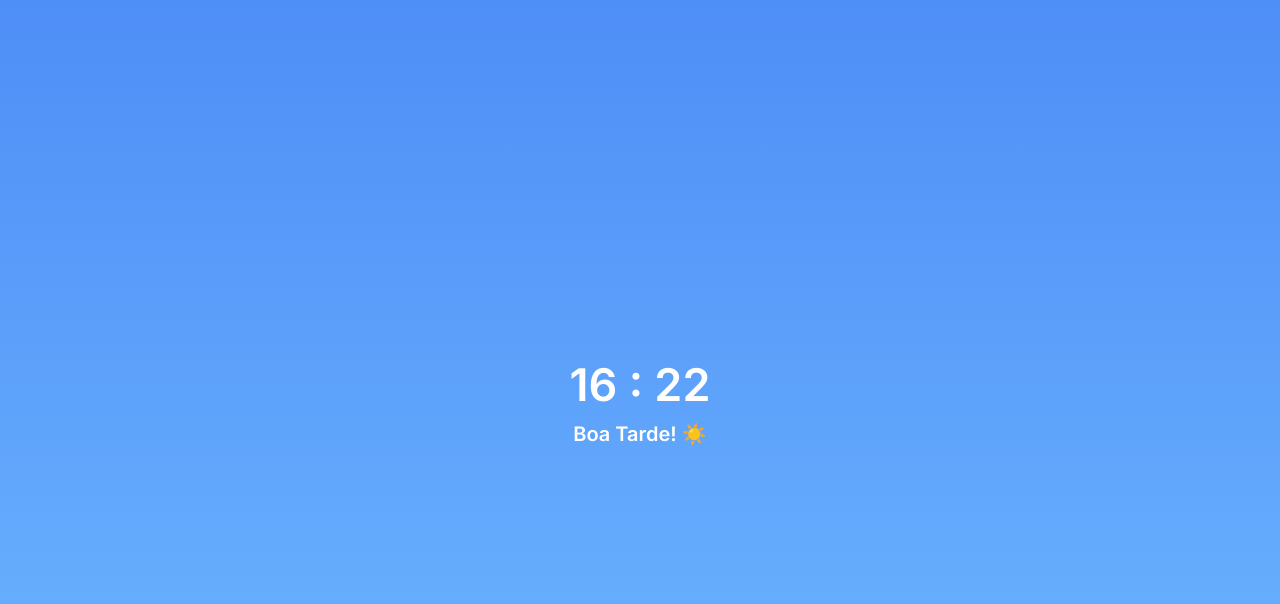
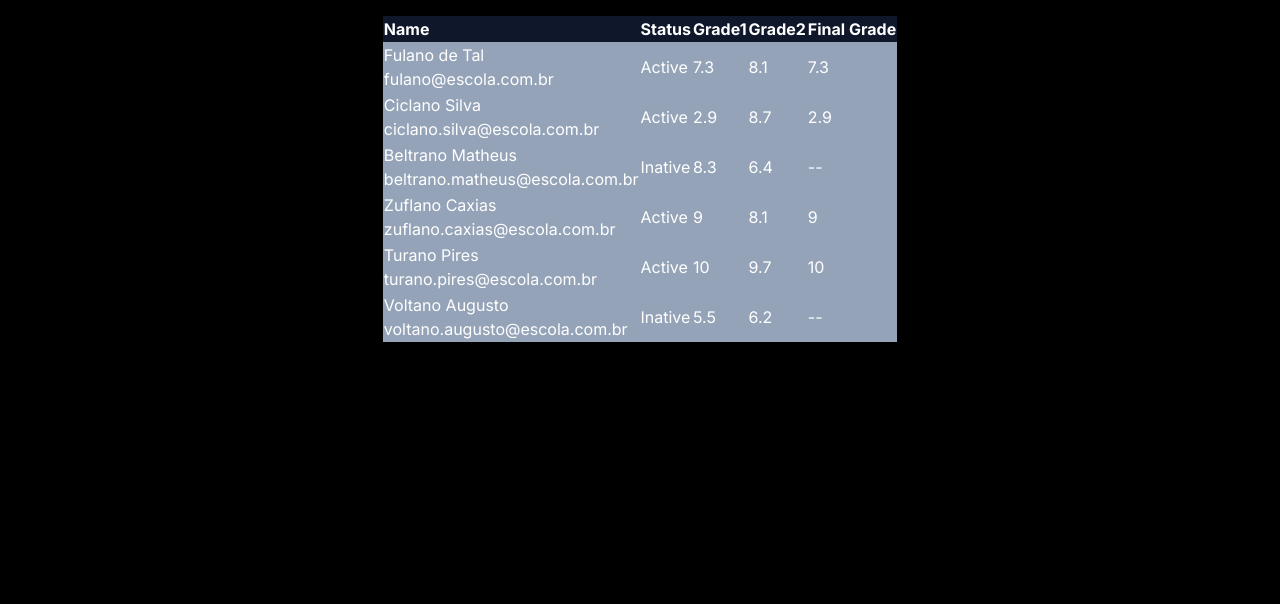
Before and after one commit to kabitschke/react-aulas, a Next.js app: page / in a window 1280 px wide. Shown: the top 604 px of the page. Built offline with nearby package versions, Linux system fonts and the light colour scheme.

Commit message:
students

```diff
--- a/src/app/globals.css
+++ b/src/app/globals.css
@@ -20,7 +20,7 @@
 
 body {
   color: rgb(var(--foreground-rgb));
-  background: linear-gradient(to bottom, #4e8ef7, #6eb7ff);
+
 }
 
 .area{
--- a/src/app/page.tsx
+++ b/src/app/page.tsx
@@ -1,40 +1,42 @@
-import { peopleList } from '@/data/peopleList';
+import { students } from "@/data/students";
+
+
 const Page = () => {
 
-  const chemists = peopleList.filter(person => person.profession === 'chemist');
 
-  const zero = (number: number) => {
-    return number < 10 ? `0${number}` : number;
-  }
-
-
-  let horario = new Date();
-  let horas = zero(horario.getHours());
-  let minutos = zero(horario.getMinutes());
-
-  let saudacao = '';
-
-
-  if (horario.getHours() < 12) {
-    saudacao = 'Bom dia! 🌞';
-  } else if (horario.getHours() > 11 && horario.getHours() < 18) {
-    saudacao = 'Boa Tarde! ☀️';
-  } else {
-    saudacao = 'Boa Noite! 💤';
-  }
-
-  let fullHoras = `${horas} : ${minutos}`
 
 
   return (
-    <div className='area'>
+    <div className="w-screen h-screen flex justify-center  bg-black text-white">
+      <div>
+          <table className="table-fixed mt-4">
+            <thead className="bg-slate-900">
+              <tr className="text-left">
+                <th>Name</th>
+                <th>Status</th>
+                <th>Grade1</th>
+                <th>Grade2</th>
+                <th>Final Grade</th>
 
-      <div className='area-horas'>
 
-        {fullHoras}
+              </tr>
+            </thead>
+            <tbody >
+                {students.map(student => (
+                  <tr key={student.id} className="bg-slate-400">
+                    <td>{student.name}
+                      <div>{student.email}</div>
+                    </td>
 
-        <p className='saudacao'>{saudacao}</p>
+                    <td>{student.active ? 'Active' : 'Inative'}</td>
+                    <td>{student.grade1}</td>
+                    <td>{student.grade2}</td>
+                    <td>{student.active ? (student.grade1 + student.grade1)/2 : '--'}</td>
 
+                  </tr>
+                ))}
+            </tbody>
+          </table>
       </div>
 
     </div>
--- /dev/null
+++ b/src/data/students.ts
@@ -0,0 +1,58 @@
+import { Student } from "@/types/Student";
+
+export const students: Student[] = [
+    {
+        id: 1,
+        active: true,
+        name: 'Fulano de Tal',
+        email: 'fulano@escola.com.br',
+        avatar: 'https://images.unsplash.com/photo-1547037579-f0fc020ac3be?ixlib=rb-4.0.3&ixid=M3wxMjA3fDB8MHxzZWFyY2h8MTh8fHJvc3RvfGVufDB8MHwwfHx8Mg%3D%3D&auto=format&fit=facearea&facepad=2&w=256&h=256&q=80',
+        grade1: 7.3,
+        grade2: 8.1
+    },
+    {
+        id: 2,
+        active: true,
+        name: 'Ciclano Silva',
+        email: 'ciclano.silva@escola.com.br',
+        avatar: 'https://images.unsplash.com/photo-1601233749202-95d04d5b3c00?ixlib=rb-4.0.3&ixid=M3wxMjA3fDB8MHxzZWFyY2h8MjN8fHJvc3RvfGVufDB8MHwwfHx8Mg%3D%3D&auto=format&fit=facearea&facepad=2&w=256&h=256&q=80',
+        grade1: 2.9,
+        grade2: 8.7
+    },
+    {
+        id: 3,
+        active: false,
+        name: 'Beltrano Matheus',
+        email: 'beltrano.matheus@escola.com.br',
+        avatar: 'https://images.unsplash.com/photo-1474176857210-7287d38d27c6?ixlib=rb-4.0.3&ixid=M3wxMjA3fDB8MHxzZWFyY2h8MjZ8fHJvc3RvfGVufDB8MHwwfHx8Mg%3D%3D&auto=format&fit=facearea&facepad=2&w=256&h=256&q=80',
+        grade1: 8.3,
+        grade2: 6.4
+    },
+    {
+        id: 4,
+        active: true,
+        name: 'Zuflano Caxias',
+        email: 'zuflano.caxias@escola.com.br',
+        avatar: 'https://images.unsplash.com/photo-1601576084861-5de423553c0f?ixlib=rb-4.0.3&ixid=M3wxMjA3fDB8MHxzZWFyY2h8MzF8fHJvc3RvfGVufDB8MHwwfHx8Mg%3D%3D&auto=format&fit=facearea&facepad=2&w=256&h=256&q=80',
+        grade1: 9,
+        grade2: 8.1
+    },
+    {
+        id: 5,
+        active: true,
+        name: 'Turano Pires',
+        email: 'turano.pires@escola.com.br',
+        avatar: 'https://images.unsplash.com/photo-1564564244660-5d73c057f2d2?ixlib=rb-4.0.3&ixid=M3wxMjA3fDB8MHxzZWFyY2h8NDN8fHJvc3RvfGVufDB8MHwwfHx8Mg%3D%3D&auto=format&fit=facearea&facepad=2&w=256&h=256&q=80',
+        grade1: 10,
+        grade2: 9.7
+    },
+    {
+        id: 6,
+        active: false,
+        name: 'Voltano Augusto',
+        email: 'voltano.augusto@escola.com.br',
+        avatar: 'https://images.unsplash.com/photo-1611689037241-d8dfe4280f2e?ixlib=rb-4.0.3&ixid=M3wxMjA3fDB8MHxzZWFyY2h8NzN8fHJvc3RvfGVufDB8MHwwfHx8Mg%3D%3D&auto=format&fit=facearea&facepad=2&w=256&h=256&q=80',
+        grade1: 5.5,
+        grade2: 6.2
+    }
+];
--- /dev/null
+++ b/src/types/Student.ts
@@ -0,0 +1,9 @@
+export type Student = {
+    id:number;
+    active: boolean;
+    name: string;
+    email: string;
+    avatar: string;
+    grade1: number;
+    grade2: number;
+}
```
Also changed, not shown: package.json (+6 -6 lines), src/exercicios/NotaEmoji.tsx (added, +34 -0 lines), 2 other files (tests, documents, lock files or other folders).
